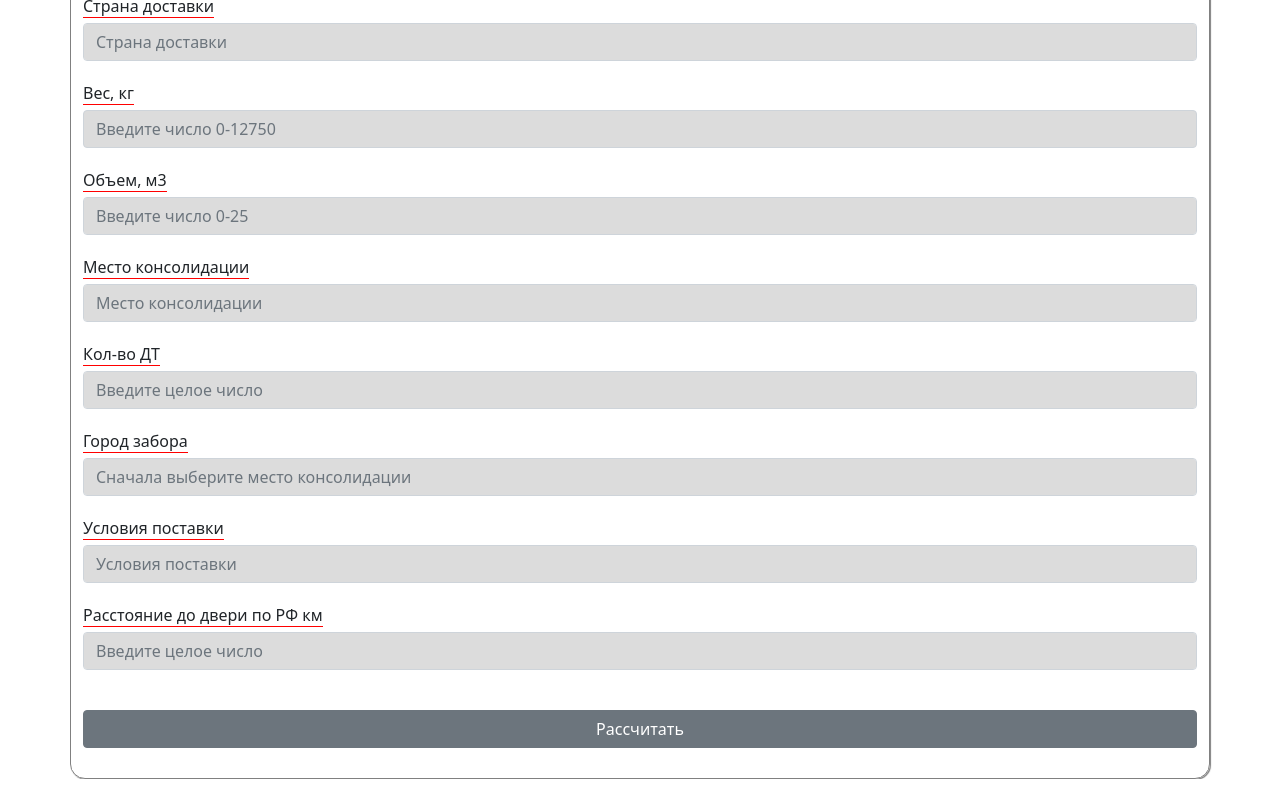
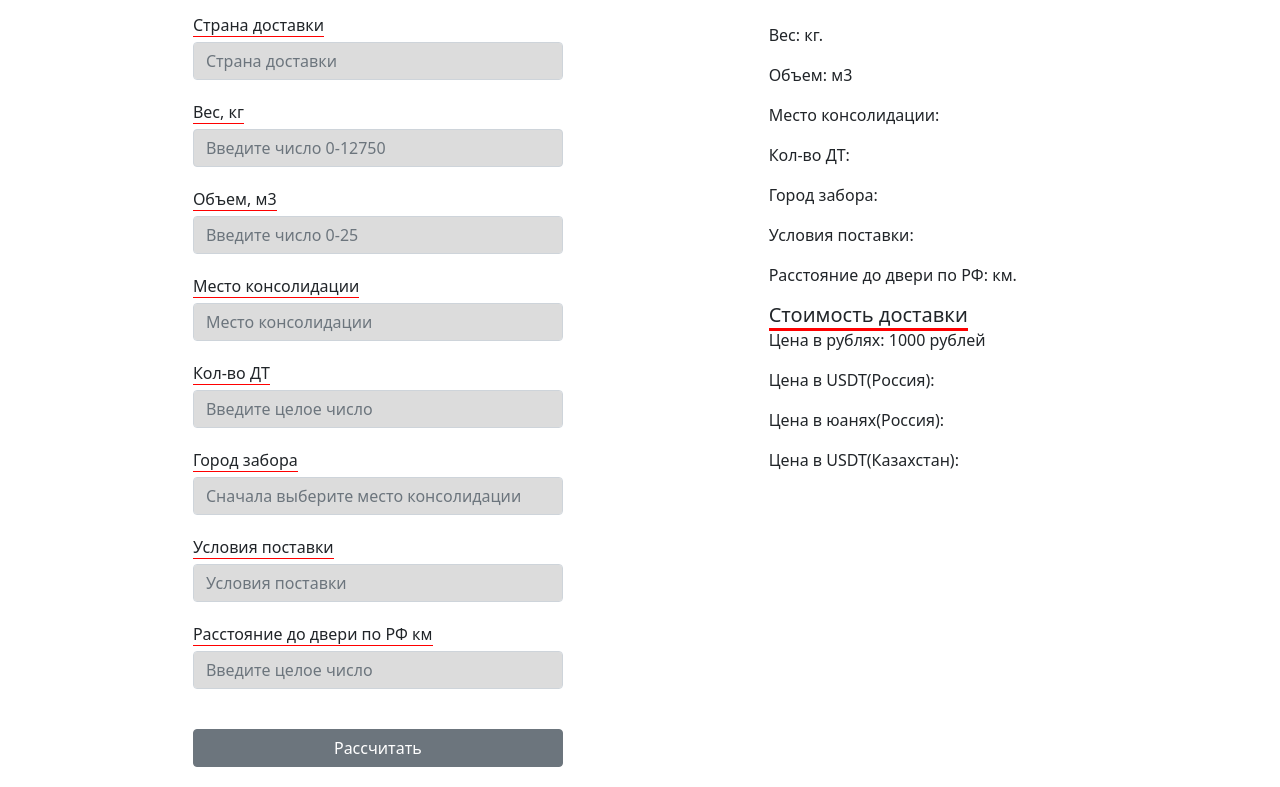
Before and after one commit to Taras-js/kalkulate, a plain HTML site: page index.html in a window 1280 px wide. Shown: the part 96-883 px from the top of the page. Drawn offline with nearby package versions, Linux system fonts and the light colour scheme.

Commit message:
feat: styled

```diff
--- a/index.html
+++ b/index.html
@@ -2,35 +2,45 @@
 <html lang="en">
 <head>
     <meta charset="UTF-8">
-    <link href="https://cdn.jsdelivr.net/npm/bootstrap@5.0.2/dist/css/bootstrap.min.css" rel="stylesheet" integrity="sha384-EVSTQN3/azprG1Anm3QDgpJLIm9Nao0Yz1ztcQTwFspd3yD65VohhpuuCOmLASjC" crossorigin="anonymous">
+    <link href="https://cdn.jsdelivr.net/npm/bootstrap@5.0.2/dist/css/bootstrap.min.css" rel="stylesheet"
+          integrity="sha384-EVSTQN3/azprG1Anm3QDgpJLIm9Nao0Yz1ztcQTwFspd3yD65VohhpuuCOmLASjC" crossorigin="anonymous">
     <title>Расчет стоимости</title>
 </head>
 <body>
-<div class="container" style="border: 1px solid gray; width: 100%; border-radius: 15px; box-shadow: 1px 1px 1px gray;">
-    <form class="col g-1" style="width: 100%;">
+<div class="container-sm" id="container"
+     style="display: flex; justify-content: space-around; padding: 20px; width: 100%">
+    <form class="col g-5" style="max-width: 370px">
         <div style="display: flex; justify-content: center; padding: 20px">
-            <h2 style="text-align: center; border-bottom: 3px solid red; display: inline;">Расчет стоимости</h2>
+            <h2 style="text-align: center; border-bottom: 3px solid red; display: inline;">Калькулятор</h2>
         </div>
-        <div class="row-md-4" style="margin-bottom: 20px">
-            <label for="countryDataList" class="form-label" style="border-bottom: 1px solid red; display: inline;">Страна доставки</label>
-            <input class="form-control" style="margin-top: 5px; background-color: #dcdcdc" list="country" id="countryDataList" placeholder="Страна доставки" required>
+        <div class="col-auto" style="margin-bottom: 20px">
+            <label for="countryDataList" class="form-label" style="border-bottom: 1px solid red; display: inline;">Страна
+                доставки</label>
+            <input class="form-control" style="margin-top: 5px; background-color: #dcdcdc" list="country"
+                   id="countryDataList" placeholder="Страна доставки" required>
             <datalist id="country">
                 <option value="Россия">
                 <option value="Казахстан">
             </datalist>
         </div>
-        <div class="row-md-4" style="margin-bottom: 20px">
-            <label for="validationWeight" class="form-label" style="border-bottom: 1px solid red; display: inline;">Вес, кг</label>
-            <input class="form-control" style="margin-top: 5px; background: #dcdcdc;"  id="validationWeight" placeholder="Введите число 0-12750" required>
+        <div class="col-auto" style="margin-bottom: 20px">
+            <label for="validationWeight" class="form-label" style="border-bottom: 1px solid red; display: inline;">Вес,
+                кг</label>
+            <input class="form-control" style="margin-top: 5px; background: #dcdcdc;" id="validationWeight"
+                   placeholder="Введите число 0-12750" required>
         </div>
-        <div class="row-md-4" style="margin-bottom: 20px">
-            <label for="validationVolume" class="form-label" style="border-bottom: 1px solid red; display: inline;">Объем, м3</label>
-            <input class="form-control" style="margin-top: 5px; background-color: #dcdcdc;" id="validationVolume" placeholder="Введите число 0-25" required>
+        <div class="col-auto" style="margin-bottom: 20px">
+            <label for="validationVolume" class="form-label" style="border-bottom: 1px solid red; display: inline;">Объем,
+                м3</label>
+            <input class="form-control" style="margin-top: 5px; background-color: #dcdcdc;" id="validationVolume"
+                   placeholder="Введите число 0-25" required>
         </div>
-        <div class="row-md-4" style="margin-bottom: 20px">
-            <label for="validationPlace" class="form-label" style="border-bottom: 1px solid red; display: inline;">Место консолидации</label>
-            <input class="form-control" style="margin-top: 5px; background-color: #dcdcdc;" list="datalistPlace" id="validationPlace" placeholder="Место консолидации" required>
-            <datalist id="datalistPlace" >
+        <div class="col-auto" style="margin-bottom: 20px">
+            <label for="validationPlace" class="form-label" style="border-bottom: 1px solid red; display: inline;">Место
+                консолидации</label>
+            <input class="form-control" style="margin-top: 5px; background-color: #dcdcdc;" list="datalistPlace"
+                   id="validationPlace" placeholder="Место консолидации" required>
+            <datalist id="datalistPlace">
                 <option value="Нанкин">
                 <option value="Ганчжоу">
                 <option value="Чанша">
@@ -38,41 +48,72 @@
                 <option value="Иу">
             </datalist>
         </div>
-        <div class="row-md-4" style="margin-bottom: 20px">
-            <label for="validationDT" class="form-label" style="border-bottom: 1px solid red; display: inline;">Кол-во ДТ</label>
-            <input class="form-control" style="margin-top: 5px; background-color: #dcdcdc;" id="validationDT" placeholder="Введите целое число" required>
+        <div class="col-auto" style="margin-bottom: 20px">
+            <label for="validationDT" class="form-label" style="border-bottom: 1px solid red; display: inline;">Кол-во
+                ДТ</label>
+            <input class="form-control" style="margin-top: 5px; background-color: #dcdcdc;" id="validationDT"
+                   placeholder="Введите целое число" required>
         </div>
-        <div class="row-md-4" style="margin-bottom: 20px">
-            <label for="stateDataList" class="form-label" style="border-bottom: 1px solid red; display: inline;">Город забора</label>
-            <input class="form-control" style="margin-top: 5px; background-color: #dcdcdc" list="statelist" id="stateDataList" placeholder="Сначала выберите место консолидации" required>
+        <div class="col-auto" style="margin-bottom: 20px">
+            <label for="stateDataList" class="form-label" style="border-bottom: 1px solid red; display: inline;">Город
+                забора</label>
+            <input class="form-control" style="margin-top: 5px; background-color: #dcdcdc" list="statelist"
+                   id="stateDataList" placeholder="Сначала выберите место консолидации" required>
             <datalist id="statelist">
             </datalist>
         </div>
-        <div class="row-md-4" style="margin-bottom: 20px">
-            <label for="conditionsDataList" class="form-label" style="border-bottom: 1px solid red; display: inline;">Условия поставки</label>
-            <input class="form-control" style="margin-top: 5px; background-color: #dcdcdc" list="datalist" id="conditionsDataList" placeholder="Условия поставки" required>
+        <div class="col-auto" style="margin-bottom: 20px">
+            <label for="conditionsDataList" class="form-label" style="border-bottom: 1px solid red; display: inline;">Условия
+                поставки</label>
+            <input class="form-control" style="margin-top: 5px; background-color: #dcdcdc" list="datalist"
+                   id="conditionsDataList" placeholder="Условия поставки" required>
             <datalist id="datalist">
                 <option value="ExW">
                 <option value="FCA">
                 <option value="FOB">
             </datalist>
         </div>
-        <div class="row-md-4" style="margin-bottom: 20px">
-            <label for="validationRemoteness" style="border-bottom: 1px solid red; display: inline;" class="form-label">Расстояние до двери по РФ км</label>
-            <input type="text" class="form-control" style="margin-top: 5px; background-color: #dcdcdc" id="validationRemoteness" placeholder="Введите целое число" value="" required>
+        <div class="col-auto" style="margin-bottom: 20px">
+            <label for="validationRemoteness" style="border-bottom: 1px solid red; display: inline;" class="form-label">Расстояние
+                до двери по РФ км</label>
+            <input type="text" class="form-control" style="margin-top: 5px; background-color: #dcdcdc"
+                   id="validationRemoteness" placeholder="Введите целое число" value="" required>
         </div>
-<!--        <div class="col" style="margin-bottom: 20px">-->
-<!--            <label for="validationRemoteness" class="form-label" style="border-bottom: 1px solid red; display: inline;">Расстояние до двери по Казахстану, км</label>-->
-<!--            <input type="text" class="form-control" style="background-color: #dcdcdc; margin-top: 5px" id="validationRemote" placeholder="Введите целое число" value="" required>-->
-<!--        </div>-->
-        <div class="row-md-4" style="padding-top: 20px; display: flex; align-items: center; justify-content: center">
+        <!--        <div class="col" style="margin-bottom: 20px">-->
+        <!--            <label for="validationRemoteness" class="form-label" style="border-bottom: 1px solid red; display: inline;">Расстояние до двери по Казахстану, км</label>-->
+        <!--            <input type="text" class="form-control" style="background-color: #dcdcdc; margin-top: 5px" id="validationRemote" placeholder="Введите целое число" value="" required>-->
+        <!--        </div>-->
+        <div class="col-auto" style="padding-top: 20px; display: flex; align-items: center; justify-content: center">
             <button class="btn btn-secondary" style="width: 100%" type="submit">Рассчитать</button>
         </div>
     </form>
-    <div id="textAlert" style="margin-top: 30px; font-size: 12px" ></div>
-    <div id="textResult" style="margin-top: 30px"></div>
+    <div>
+        <div style="display: flex; justify-content: center; padding: 20px">
+            <h2 style="text-align: center; border-bottom: 3px solid red; display: inline;">Расчет стоимости</h2>
+        </div>
+        <div id="textAlert" style="margin-top: 10px; font-size: 12px"></div>
+        <div id="textResult" style="margin-top: 10px"></div>
+        <div style="margin-top: 10px">
+            <p>Вес: кг.</p>
+            <p>Объем: м3</p>
+            <p>Место консолидации: </p>
+            <p>Кол-во ДТ: </p>
+            <p>Город забора: </p>
+            <p>Условия поставки: </p>
+            <p>Расстояние до двери по РФ: км.</p>
+            <h5 style="border-bottom: 3px solid red; display: inline;">Стоимость доставки</h5>
+            <p>Цена в рублях: 1000 рублей</p>
+            <p>Цена в USDT(Россия): </p>
+            <p>Цена в юанях(Россия): </p>
+            <p>Цена в USDT(Казахстан): </p>
+        </div>
+    </div>
 </div>
-<script src="https://cdn.jsdelivr.net/npm/bootstrap@5.0.2/dist/js/bootstrap.bundle.min.js" integrity="sha384-MrcW6ZMFYlzcLA8Nl+NtUVF0sA7MsXsP1UyJoMp4YLEuNSfAP+JcXn/tWtIaxVXM" crossorigin="anonymous"></script>
+
+
+<script src="https://cdn.jsdelivr.net/npm/bootstrap@5.0.2/dist/js/bootstrap.bundle.min.js"
+        integrity="sha384-MrcW6ZMFYlzcLA8Nl+NtUVF0sA7MsXsP1UyJoMp4YLEuNSfAP+JcXn/tWtIaxVXM"
+        crossorigin="anonymous"></script>
 <script src="script.js"></script>
 </body>
 </html>
```
Also changed, not shown: script.js (+7 -2 lines).
